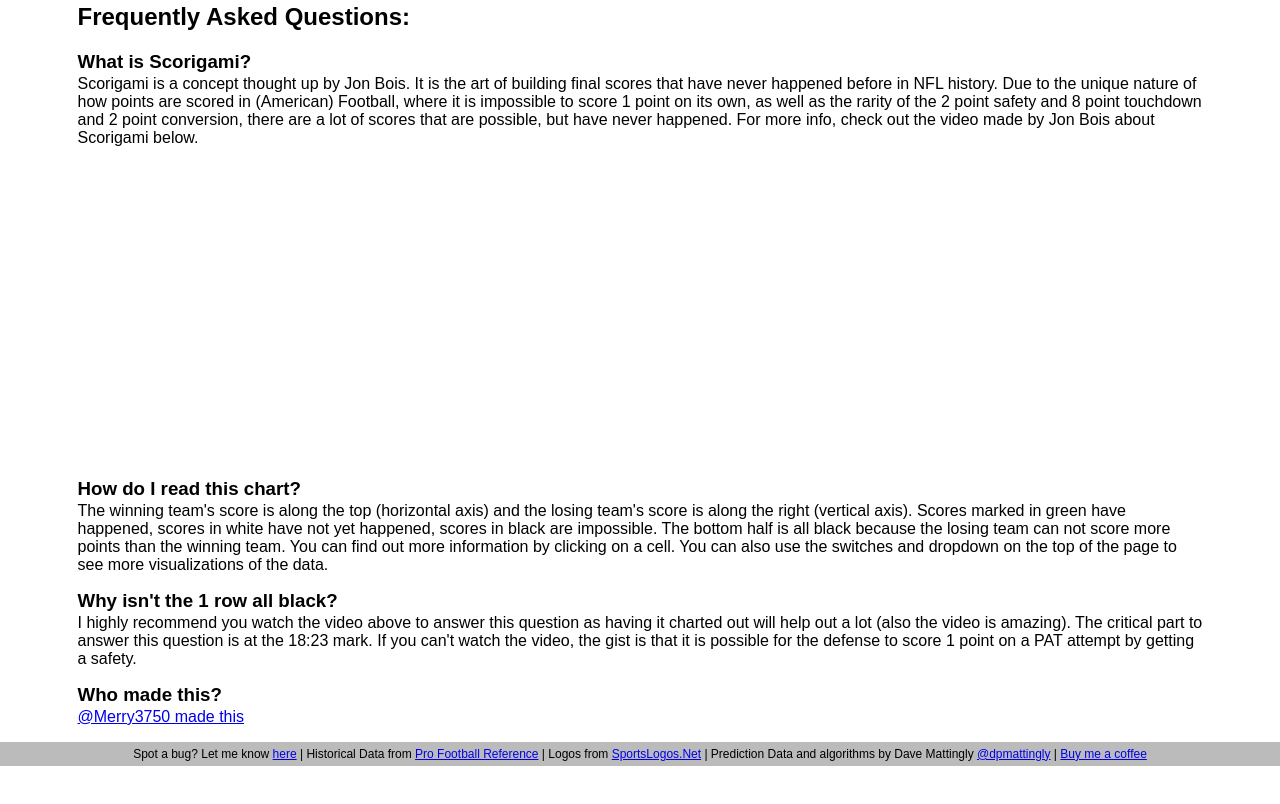
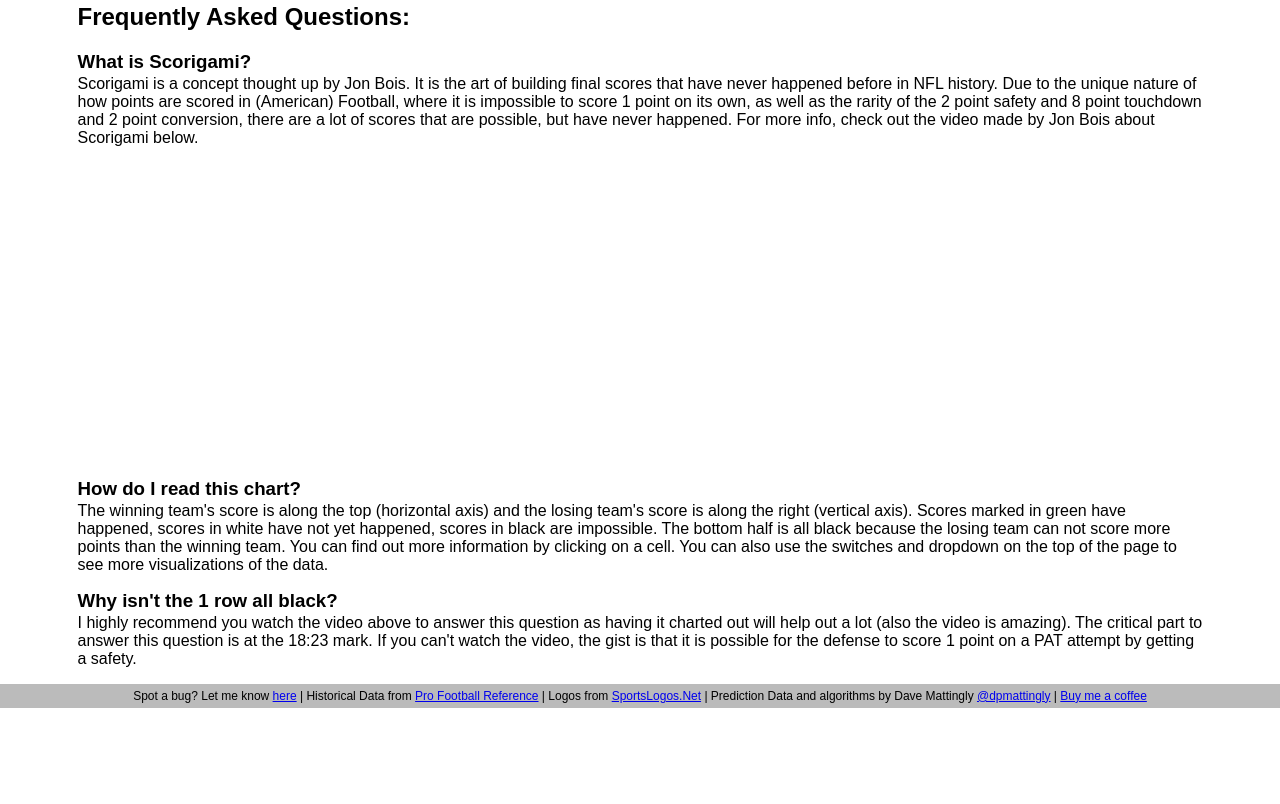
Before and after one commit to Merry3750/scorigami, a website: page view/index.html in a window 1280 px wide. Shown: the part 374-1178 px from the top of the page. After the commit the page ends 1122 px from the top, so only its background shows below. Drawn offline with nearby package versions, Linux system fonts and the light colour scheme; no server answers.

Commit message:
removed proof

```diff
--- a/view/index.html
+++ b/view/index.html
@@ -107,10 +107,6 @@
 				<h3>Why isn't the 1 row all black?</h3>
 				<p style="margin-top:2px">I highly recommend you watch the video above to answer this question as having it charted out will help out a lot (also the video is amazing). The critical part to answer this question is at the 18:23 mark. If you can't watch the video, the gist is that it is possible for the defense to score 1 point on a PAT attempt by getting a safety.</p>
 			</div>
-			<div>
-				<h3>Who made this?</h3>
-				<p style="margin-top:2px"><a href="https://twitter.com/Merry3750/status/1437095255082512385">@Merry3750 made this</a></p>
-			</div>
 			<div class="hidden">
 				<h3>Why is this so awful on mobile?</h3>
 				<p style="margin-top:2px">Becaue the developer has absolutely no idea how to present this data in a mobile friendly format, so he didn't even try.</p>
```
